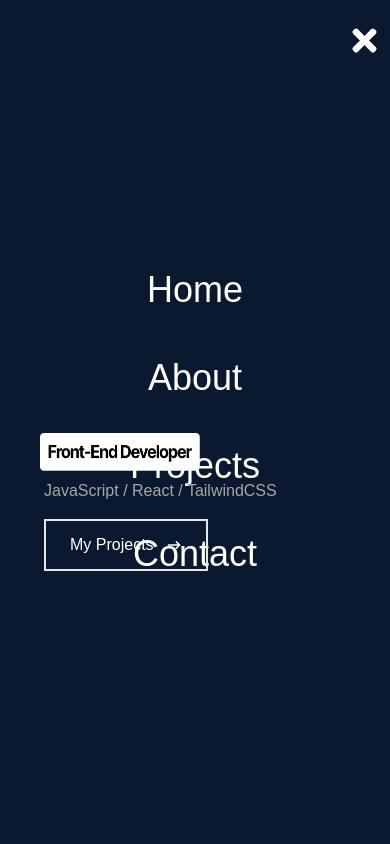
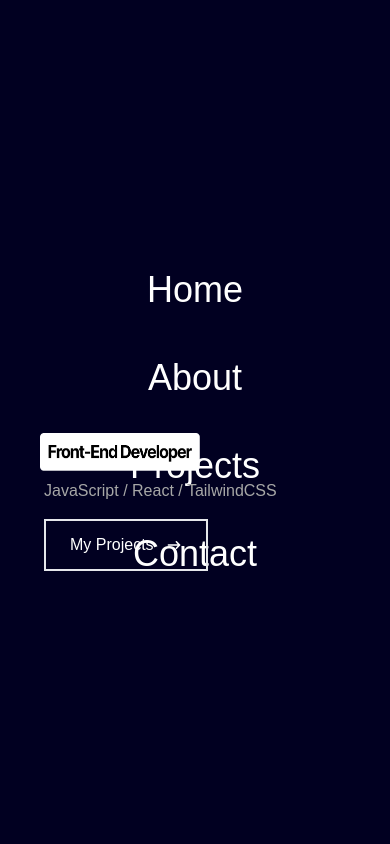
Before and after one commit to terejoe/personal-portfolio, a React (Create React App) app: page / in a window 390 px wide. Both pictures are taken after a click on the element 364 px from the left and 40 px from the top of the page. Shown: the top 844 px of the page. Built offline with nearby package versions, Linux system fonts and the light colour scheme.

Commit message:
index of nav bar

```diff
--- a/src/components/navbar.jsx
+++ b/src/components/navbar.jsx
@@ -28,7 +28,7 @@
         </div>
 
         {/* Hamburger Menu Items */}
-        <ul className = {!nav ? 'hidden' : 'absolute top-0 left-0 w-full h-screen bg-[#0a192f] flex flex-col justify-center items-center'}>
+        <ul className = {!nav ? 'hidden' : 'absolute top-0 left-0 w-full h-screen bg-[#010021] flex flex-col justify-center items-center z-10'}>
           <li className='py-6 text-4xl'><Link onClick = {handleClick} to="home" smooth={true} duration={500}>Home</Link></li>
           <li className='py-6 text-4xl'><Link onClick = {handleClick} to="about" smooth={true} duration={500}>About</Link></li>
           <li className='py-6 text-4xl'><Link onClick = {handleClick} to="projects" smooth={true} duration={500}>Projects</Link></li>
```
